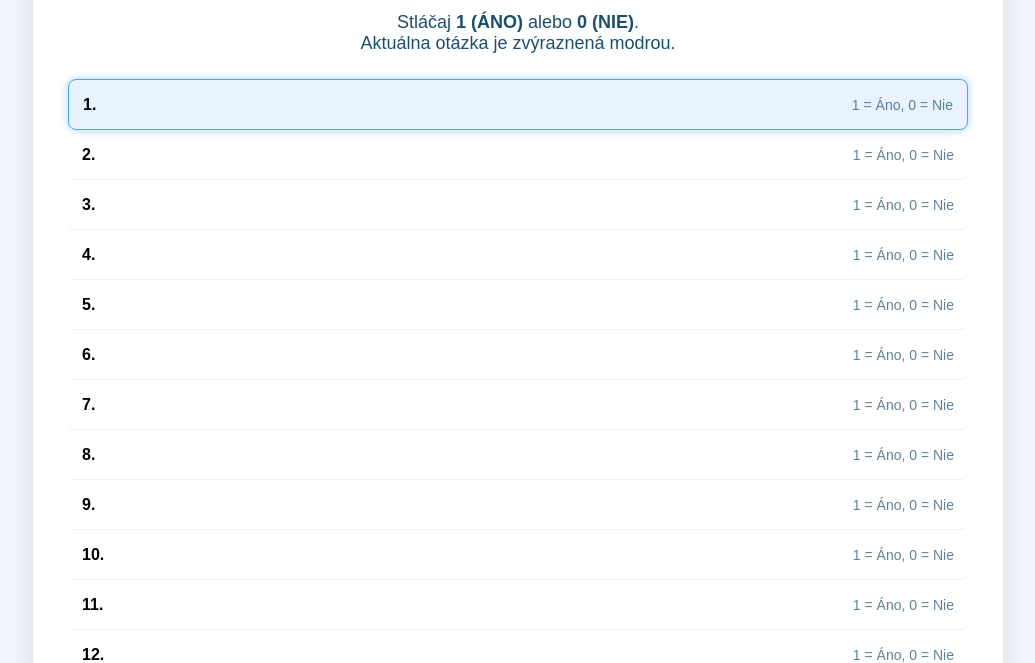
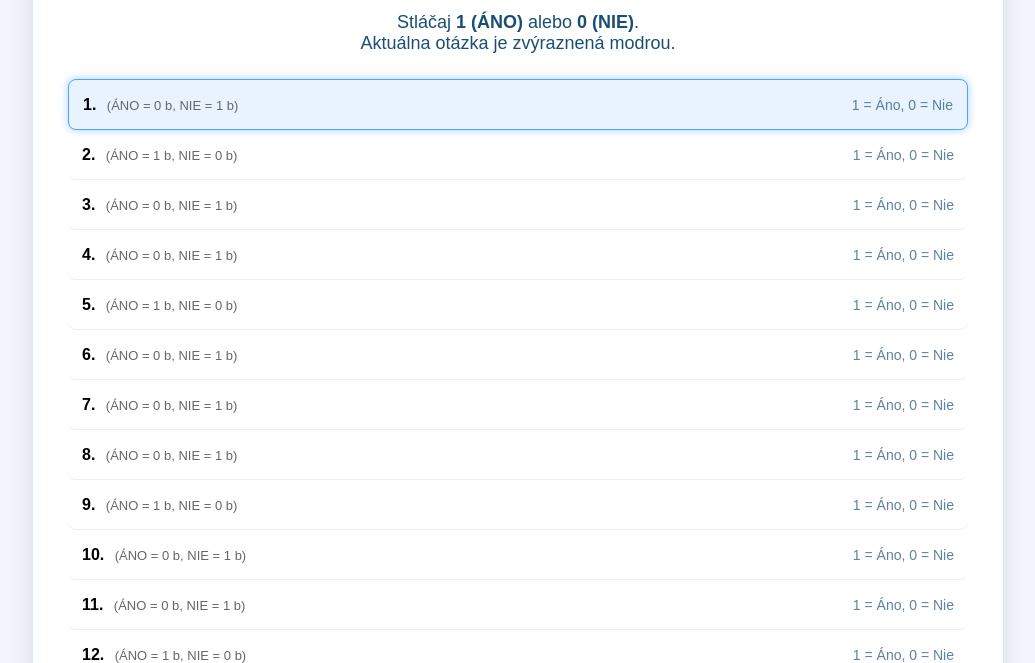
Before and after one commit to vsmelko/piers-harris-test, a plain HTML site: page index.html in a window 1280 px wide. Shown: the part 137-800 px from the top of the page, without its empty margins (122-1157 px from the left). Drawn offline with nearby package versions, Linux system fonts and the light colour scheme.

Commit message:
Modify question display with score tracking
Updated question display to include scores for 'ÁNO' and 'NIE'.

```diff
--- a/index.html
+++ b/index.html
@@ -281,13 +281,28 @@ for (let i = 1; i <= 60; i++) {
     const div = document.createElement("div");
     div.classList.add("question");
     div.id = `q-${i}`;
+let yesScore = 0;
+let noScore = 0;
+
+if (keyedYes.includes(i)) {
+    yesScore = 1;
+    noScore = 0;
+} else {
+    yesScore = 0;
+    noScore = 1;
+}
+
 div.innerHTML = `
     <div>
         <strong>${i}.</strong>
+        <span style="font-size:13px; color:#666; margin-left:6px;">
+            (ÁNO = ${yesScore} b, NIE = ${noScore} b)
+        </span>
         <span class="answer-label" id="ans-${i}"></span>
     </div>
     <div class="explain-label">1 = Áno, 0 = Nie</div>
 `;
+
     form.appendChild(div);
 }
 
```
Lines whose indentation alone changed are shown as unchanged.
